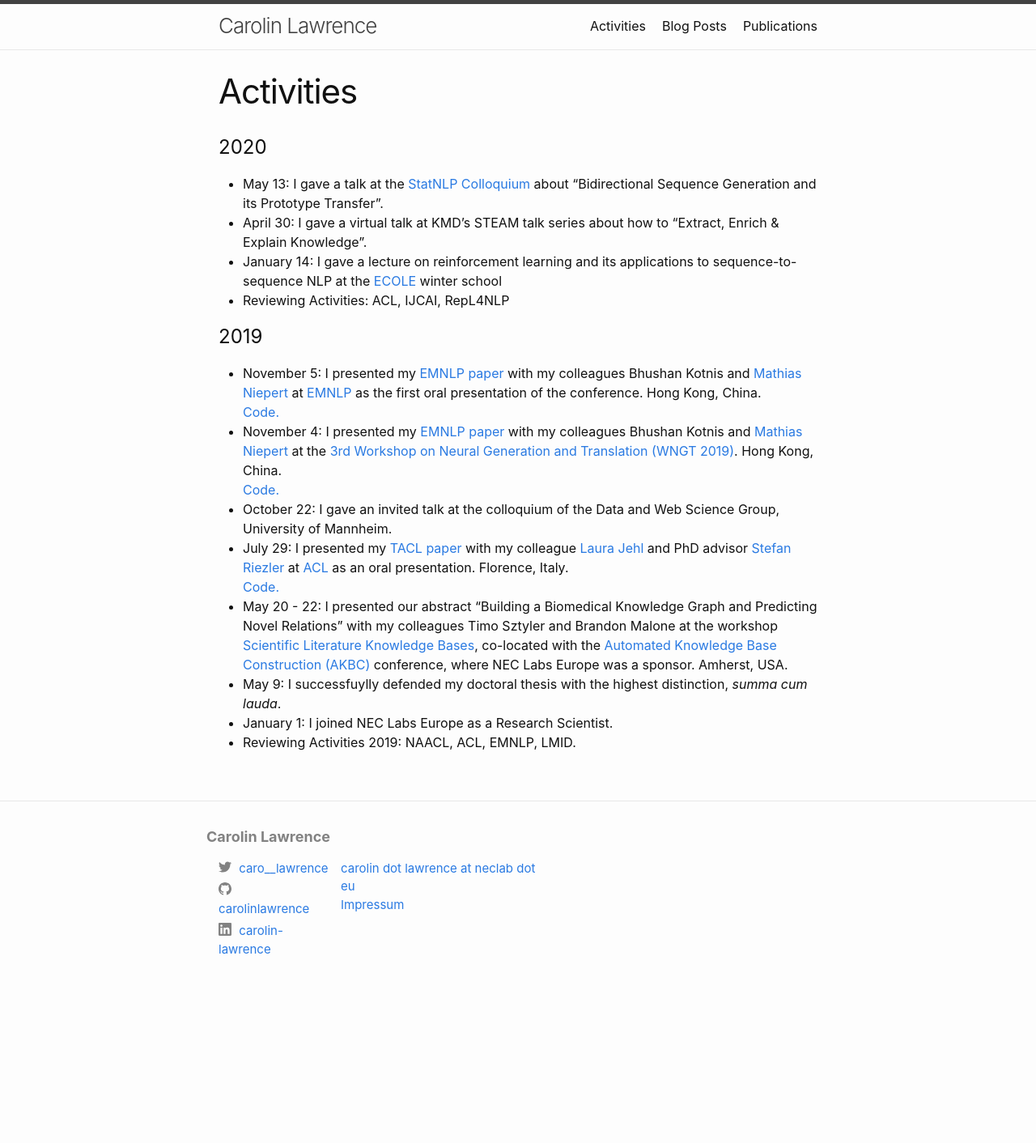
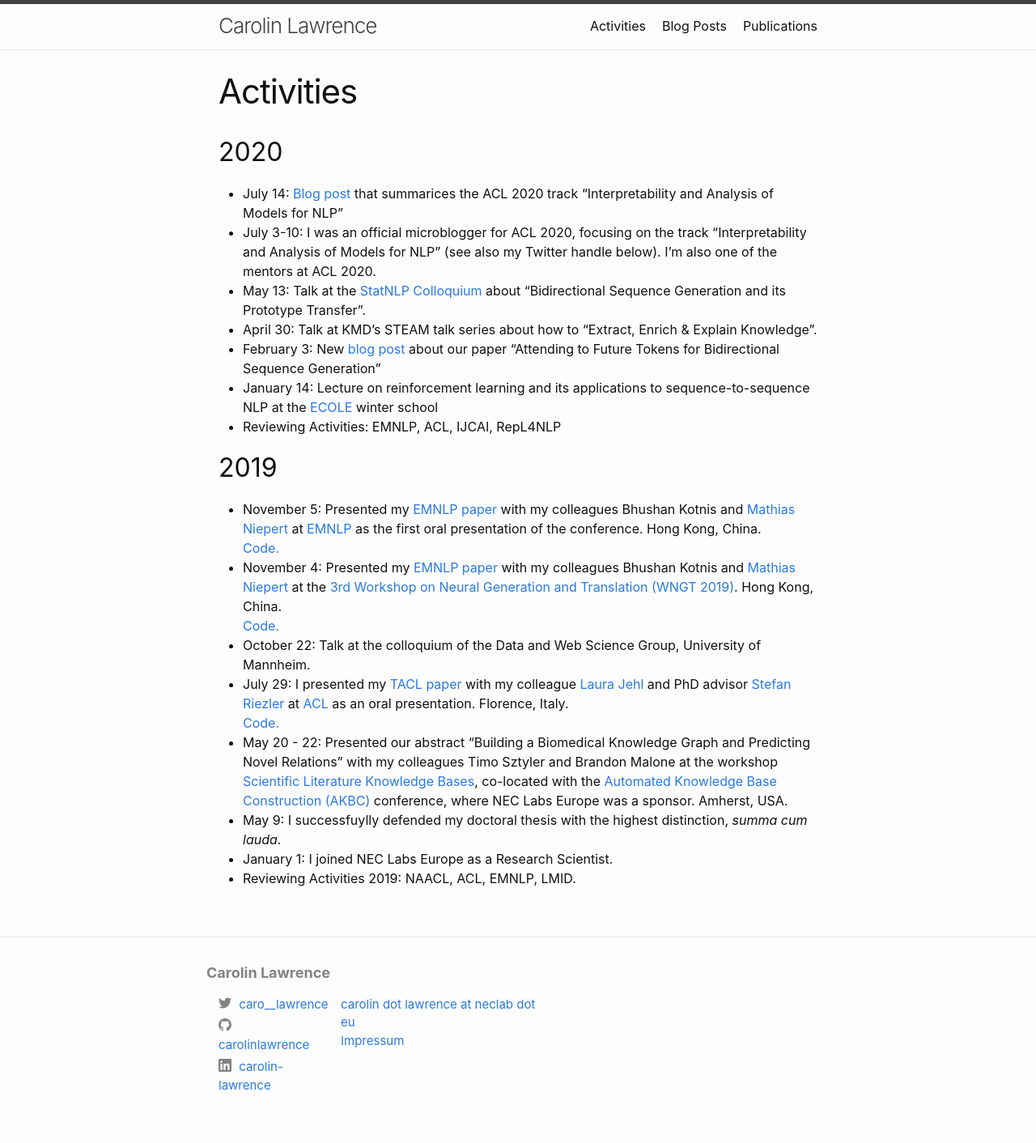
Before and after one commit to carolinlawrence/carolinlawrence.github.io, a Jekyll site: the page built from activities.markdown, in a window 1280 px wide. Shown: the whole page at 81% size. Built offline with Jekyll 4.4.1, drawn with Linux system fonts in a browser that asks for light colours; before the commit the page ends 1244 px from its top, so only the background shows below that.

Commit message:
Update activities.markdown

```diff
--- a/activities.markdown
+++ b/activities.markdown
@@ -3,18 +3,21 @@ layout: page
 title: Activities
 permalink: /activities/
 ---
-# 2020
-* May 13: I gave a talk at the <a href="https://www.cl.uni-heidelberg.de/colloquium/statnlp/">StatNLP Colloquium</a> about "Bidirectional Sequence Generation and its Prototype Transfer".
-* April 30: I gave a virtual talk at KMD's STEAM talk series about how to "Extract, Enrich & Explain Knowledge".
-* January 14: I gave a lecture on reinforcement learning and its applications to sequence-to-sequence NLP at the <a href="https://ecole-itn.eu/">ECOLE</a> winter school
-* Reviewing Activities: ACL, IJCAI, RepL4NLP
+## 2020
+* July 14: <a href="https://medium.com/@lawrence.carolin/interpretability-and-analysis-of-models-for-nlp-e6b977ac1dc6?source=friends_link&sk=02f3219600aebb081169e58354ff4b39">Blog post</a> that summarices the ACL 2020 track "Interpretability and Analysis of Models for NLP"
+* July 3-10: I was an official microblogger for ACL 2020, focusing on the track "Interpretability and Analysis of Models for NLP" (see also my Twitter handle below). I'm also one of the mentors at ACL 2020.
+* May 13: Talk at the <a href="https://www.cl.uni-heidelberg.de/colloquium/statnlp/">StatNLP Colloquium</a> about "Bidirectional Sequence Generation and its Prototype Transfer".
+* April 30: Talk at KMD's STEAM talk series about how to "Extract, Enrich & Explain Knowledge".
+* February 3: New <a href="https://www.neclab.eu/blog/attending-to-future-tokens-for-bidirectional-sequence-generation">blog post</a> about our paper "Attending to Future Tokens for Bidirectional Sequence Generation"
+* January 14: Lecture on reinforcement learning and its applications to sequence-to-sequence NLP at the <a href="https://ecole-itn.eu/">ECOLE</a> winter school
+* Reviewing Activities: EMNLP, ACL, IJCAI, RepL4NLP
 
-# 2019
-* November 5: I presented my <a href='https://www.aclweb.org/anthology/D19-1001.pdf'>EMNLP paper</a> with my colleagues Bhushan Kotnis and <a href='http://www.matlog.net/'>Mathias Niepert</a> at <a href='https://sites.google.com/view/wngt19/home'>EMNLP</a> as the first oral presentation of the conference. Hong Kong, China.<br/> <a href='https://github.com/carolinlawrence/BiSon'>Code.</a>
-* November 4: I presented my <a href='https://www.aclweb.org/anthology/D19-1001.pdf'>EMNLP paper</a> with my colleagues Bhushan Kotnis and <a href='http://www.matlog.net/'>Mathias Niepert</a> at the <a href='https://sites.google.com/view/wngt19/home'>3rd Workshop on Neural Generation and Translation (WNGT 2019)</a>. Hong Kong, China.<br/> <a href='https://github.com/carolinlawrence/BiSon'>Code.</a>
-* October 22: I gave an invited talk at the colloquium of the Data and Web Science Group, University of Mannheim.
+## 2019
+* November 5: Presented my <a href='https://www.aclweb.org/anthology/D19-1001.pdf'>EMNLP paper</a> with my colleagues Bhushan Kotnis and <a href='http://www.matlog.net/'>Mathias Niepert</a> at <a href='https://sites.google.com/view/wngt19/home'>EMNLP</a> as the first oral presentation of the conference. Hong Kong, China.<br/> <a href='https://github.com/carolinlawrence/BiSon'>Code.</a>
+* November 4: Presented my <a href='https://www.aclweb.org/anthology/D19-1001.pdf'>EMNLP paper</a> with my colleagues Bhushan Kotnis and <a href='http://www.matlog.net/'>Mathias Niepert</a> at the <a href='https://sites.google.com/view/wngt19/home'>3rd Workshop on Neural Generation and Translation (WNGT 2019)</a>. Hong Kong, China.<br/> <a href='https://github.com/carolinlawrence/BiSon'>Code.</a>
+* October 22: Talk at the colloquium of the Data and Web Science Group, University of Mannheim.
 * July 29: I presented my <a href='https://www.transacl.org/ojs/index.php/tacl/article/view/1594'>TACL paper</a> with my colleague <a href='https://www.cl.uni-heidelberg.de/~jehl/'>Laura Jehl</a> and PhD advisor <a href='http://www.cl.uni-heidelberg.de/~riezler/'>Stefan Riezler</a> at <a href='http://www.acl2019.org/EN/index.xhtml'>ACL</a> as an oral presentation. Florence, Italy. <br/><a href='https://github.com/carolinlawrence/nematus'>Code.</a> <!--<a href='material/'>Slides.</a>-->
-* May 20 - 22: I presented our abstract "Building a Biomedical Knowledge Graph and Predicting Novel Relations" with my colleagues Timo Sztyler and Brandon Malone at the workshop <a href="https://sites.google.com/view/akbc-sci/home">Scientific Literature Knowledge Bases</a>, co-located with the <a href='https://www.akbc.ws/2019/'>Automated Knowledge Base Construction (AKBC)</a> conference, where NEC Labs Europe was a sponsor. Amherst, USA.
+* May 20 - 22: Presented our abstract "Building a Biomedical Knowledge Graph and Predicting Novel Relations" with my colleagues Timo Sztyler and Brandon Malone at the workshop <a href="https://sites.google.com/view/akbc-sci/home">Scientific Literature Knowledge Bases</a>, co-located with the <a href='https://www.akbc.ws/2019/'>Automated Knowledge Base Construction (AKBC)</a> conference, where NEC Labs Europe was a sponsor. Amherst, USA.
 * May 9: I successfuylly defended my doctoral thesis with the highest distinction, <i>summa cum lauda</i>.
 * January 1: I joined NEC Labs Europe as a Research Scientist.
 * Reviewing Activities 2019: NAACL, ACL, EMNLP, LMID.
```
